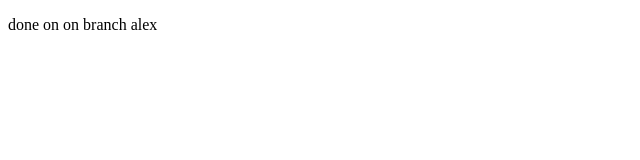
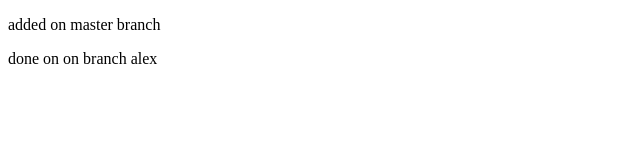
Before and after one commit to aklibaba/simplest_html, a plain HTML site: page knowledge.html in a window 1280 px wide. Shown: the whole page, without its empty margins (0-640 px from the left). Drawn offline with nearby package versions, Linux system fonts and the light colour scheme.

Commit message:
added <p> on branch master

```diff
--- a/knowledge.html
+++ b/knowledge.html
@@ -6,6 +6,8 @@
     <link rel="stylesheet" href="style.css">
 </head>
 <body>
+
+<p>added on master branch</p>
 <p>done on on branch alex</p>
 
 
```
